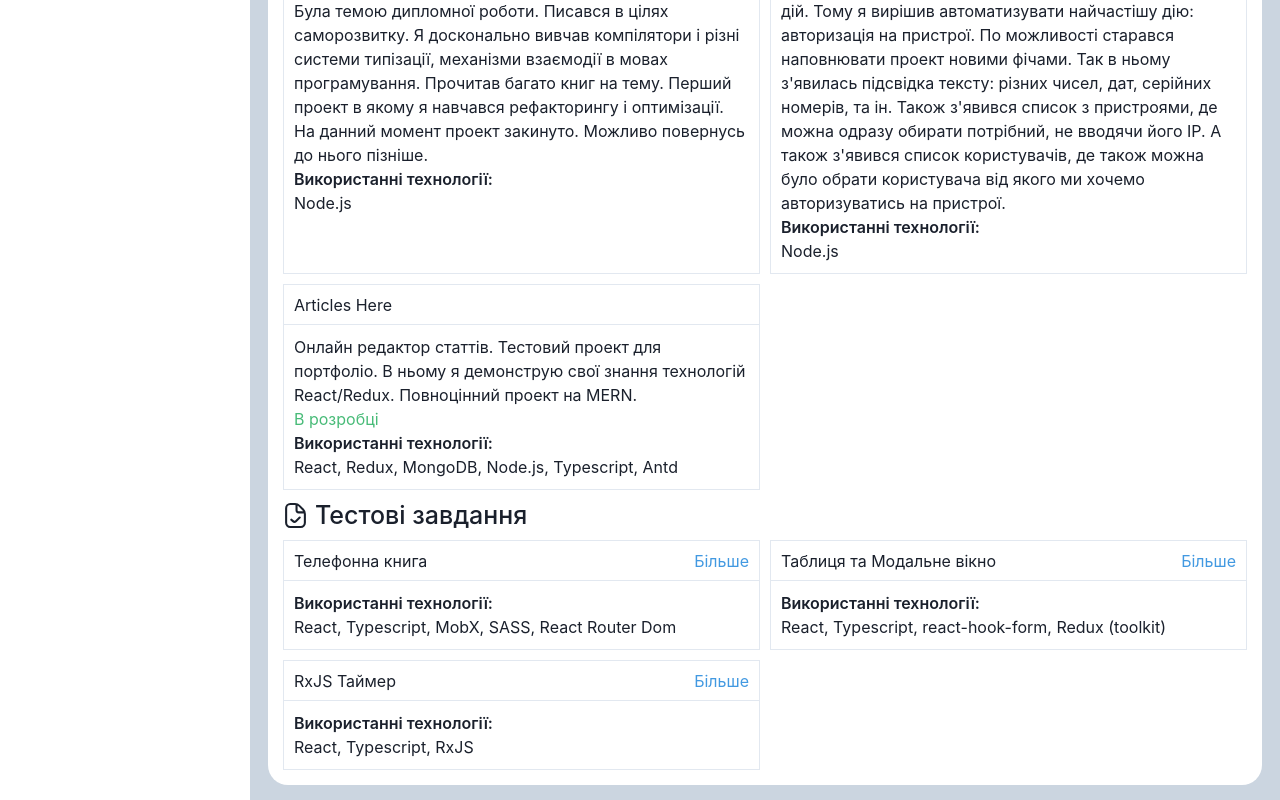
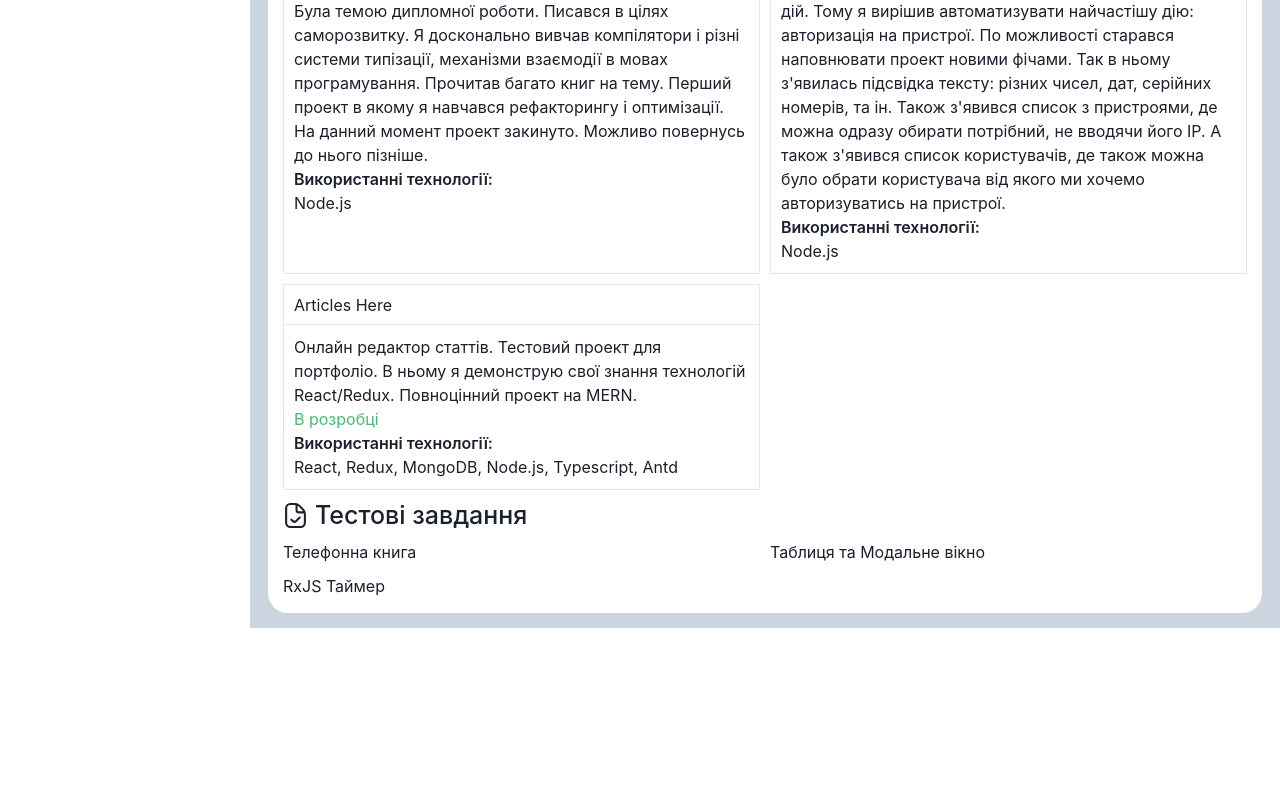
Before and after one commit to lehaisanya/resume, a React (Create React App) app: page / in a window 1280 px wide. Shown: the part 1697-2497 px from the top of the page. After the commit the page ends 2325 px from the top, so only its background shows below. Built offline with nearby package versions, Linux system fonts and the light colour scheme.

Commit message:
Change component structure

```diff
--- a/src/page/Resume.tsx
+++ b/src/page/Resume.tsx
@@ -5,7 +5,7 @@ import { EducationSection } from './sections/Education'
 import { ExperienceSection } from './sections/Experience'
 import { SkillsSection } from './sections/Skills'
 import { ProjectsSection } from './sections/Projects'
-import { TestTaksSection } from './sections/TestTaks'
+import { TestTaksSection } from './sections/TestTasks'
 import { useResumeData } from 'hooks/useResumeData'
 import { usePageTitle } from 'hooks/usePageTitle'
 
--- a/src/components/ProjectCard.tsx
+++ b/src/page/sections/Projects/ProjectCard.tsx
@@ -1,7 +1,7 @@
 import React, { FC } from 'react'
 import { Box, Center, Flex, Link, Spacer, Text } from '@chakra-ui/react'
+import { useResumeData } from 'hooks/useResumeData'
 import { ProjectData } from 'types/core'
-import { useResumeData } from 'hooks/useResumeData'
 
 interface ProjectCardProps {
     project: ProjectData
--- a/src/page/sections/Projects.tsx
+++ b/src/page/sections/Projects/index.tsx
@@ -1,6 +1,6 @@
 import React from 'react'
 import { Box, SimpleGrid } from '@chakra-ui/react'
-import { ProjectCard } from 'components/ProjectCard'
+import { ProjectCard } from './ProjectCard'
 import { TitleLine } from 'components/TitleLine'
 import { useResumeData } from 'hooks/useResumeData'
 import { PhysicsIcon } from 'icons/Physics'
--- a/src/components/Skill.tsx
+++ b/src/page/sections/Skills/Skill.tsx
@@ -1,6 +1,6 @@
 import React, { FC } from 'react'
 import { Box, Text } from '@chakra-ui/react'
-import { SegmentedProgress } from './SegmentedProgress'
+import { SegmentedProgress } from 'components/SegmentedProgress'
 import { SkillData } from 'types/core'
 
 interface SkillProps {
--- a/src/page/sections/Skills.tsx
+++ b/src/page/sections/Skills/index.tsx
@@ -1,7 +1,7 @@
 import React from 'react'
 import { Box, SimpleGrid } from '@chakra-ui/react'
-import { Skill } from 'components/Skill'
 import { TitleLine } from 'components/TitleLine'
+import { Skill } from './Skill'
 import { useResumeData } from 'hooks/useResumeData'
 import { DiplomaIcon } from 'icons/Diploma'
 
--- /dev/null
+++ b/src/page/sections/TestTasks/TestTaskCard.tsx
@@ -0,0 +1,11 @@
+import React, { FC } from 'react'
+import { Box } from '@chakra-ui/react'
+import { TestTaskData } from 'types/core'
+
+interface TestTaskCardProps {
+    task: TestTaskData
+}
+
+export const TestTaskCard: FC<TestTaskCardProps> = ({ task }) => {
+    return <Box>{task.name}</Box>
+}
--- a/src/page/sections/TestTaks.tsx
+++ b/src/page/sections/TestTasks/index.tsx
@@ -1,9 +1,9 @@
+import React from 'react'
 import { Box, SimpleGrid } from '@chakra-ui/react'
-import { ProjectCard } from 'components/ProjectCard'
 import { TitleLine } from 'components/TitleLine'
+import { TestTaskCard } from './TestTaskCard'
 import { useResumeData } from 'hooks/useResumeData'
 import { FileCheckIcon } from 'icons/FileCheck'
-import React from 'react'
 
 export const TestTaksSection = () => {
     const { words, testTasks } = useResumeData()
@@ -15,7 +15,7 @@ export const TestTaksSection = () => {
             </TitleLine>
             <SimpleGrid columns={{ base: 1, lg: 2 }} gap="10px">
                 {testTasks.map((task, i) => (
-                    <ProjectCard key={i} project={task} />
+                    <TestTaskCard key={i} task={task} />
                 ))}
             </SimpleGrid>
         </Box>
```
